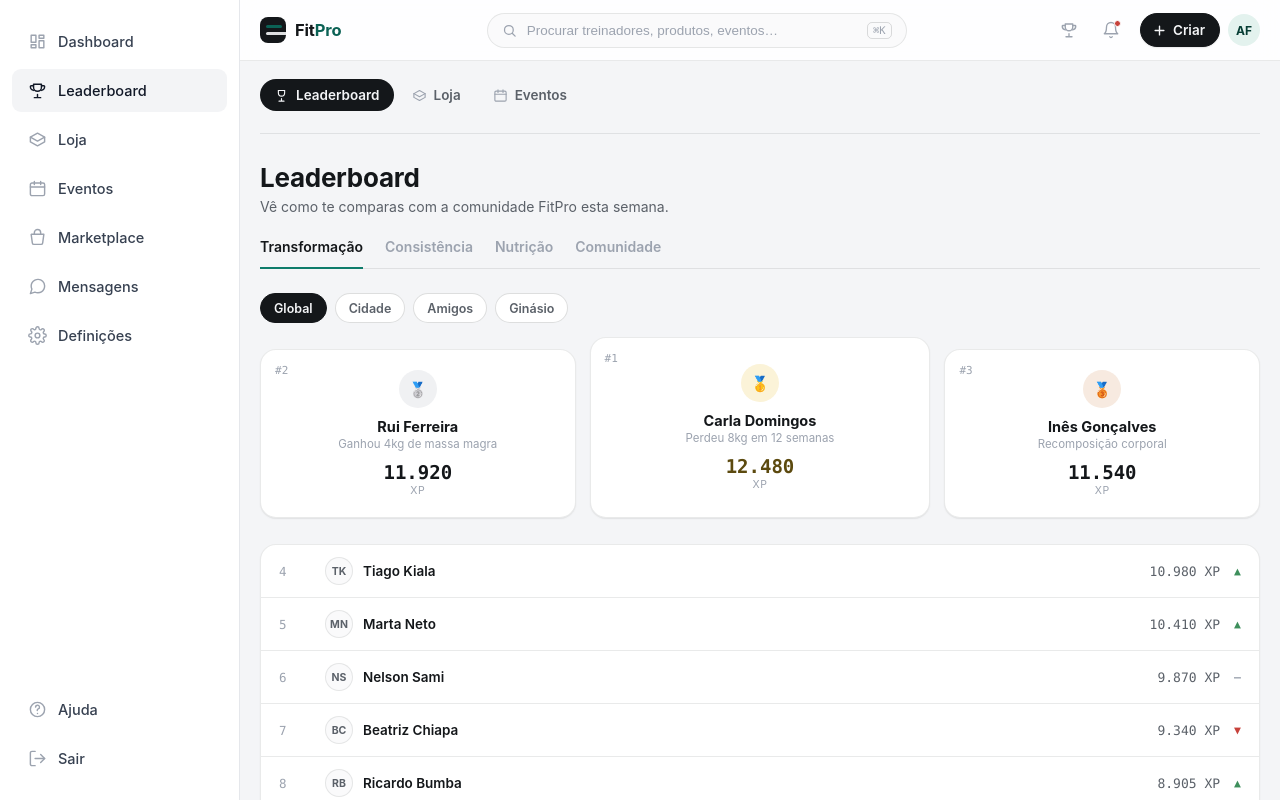
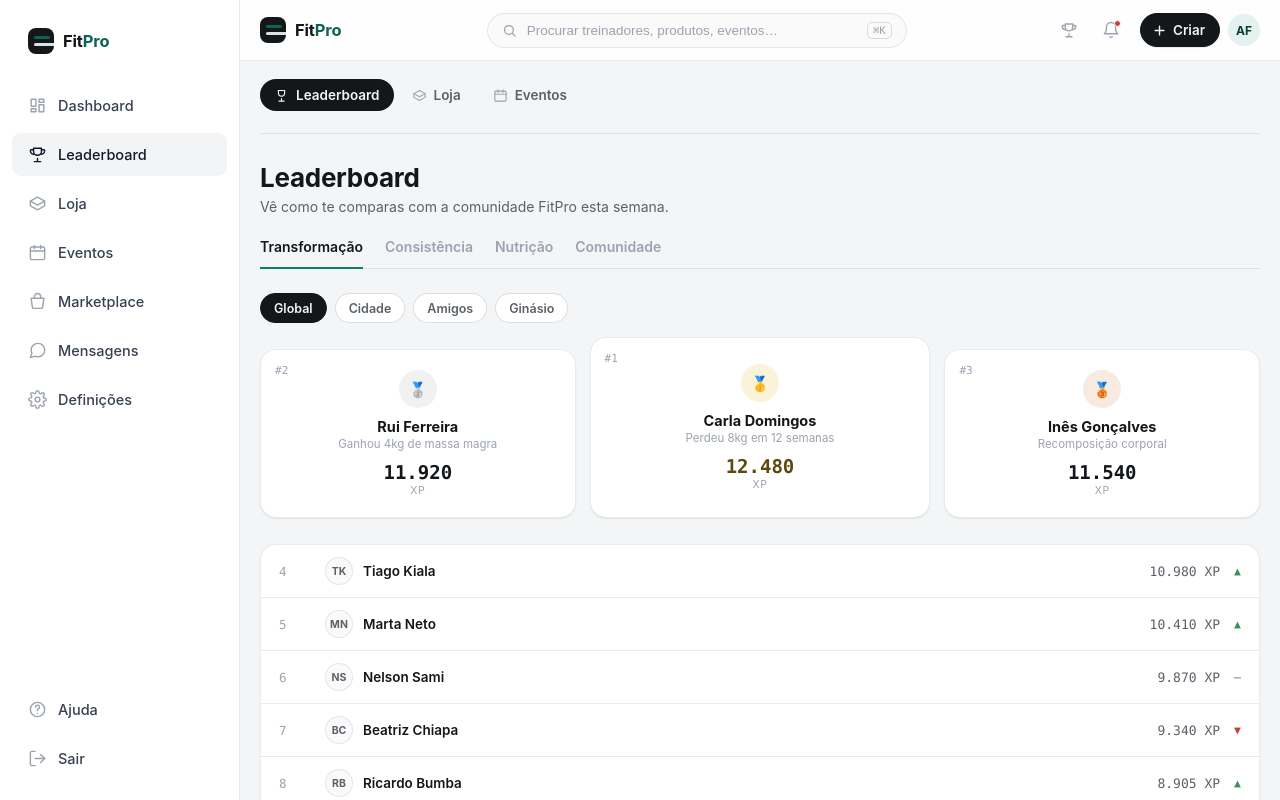
Before and after one commit to walterjoao/fitfit, a Next.js app: page / in a window 1280 px wide. Shown: the top 800 px of the page. Built offline with nearby package versions, Linux system fonts and the light colour scheme.

Commit message:
Add clickable FitPro logo above Dashboard in sidebar

```diff
--- a/src/app/globals.css
+++ b/src/app/globals.css
@@ -379,6 +379,17 @@ a{color:inherit;text-decoration:none;}
   padding:20px 12px;font-family:var(--font-body);
 }
 .app-sidebar-top,.app-sidebar-bottom{display:flex;flex-direction:column;gap:6px;}
+.sidebar-brand{
+  display:flex;align-items:center;gap:9px;padding:8px 16px;margin-bottom:16px;
+  border-radius:9px;transition:background .15s ease;
+}
+.sidebar-brand:hover{background:var(--sidebar-hover-bg);}
+.sidebar-brand-mark{width:26px;height:26px;border-radius:8px;background:var(--ink);position:relative;overflow:hidden;flex:none;}
+.sidebar-brand-mark::before,.sidebar-brand-mark::after{content:"";position:absolute;left:6px;right:6px;height:3px;border-radius:2px;background:var(--accent-strong);}
+.sidebar-brand-mark::before{top:8px;width:60%;}
+.sidebar-brand-mark::after{bottom:8px;width:100%;background:var(--paper);opacity:.9;}
+.sidebar-brand-word{font-family:var(--font-display);font-weight:700;font-size:16.5px;letter-spacing:-.01em;color:var(--text);}
+.sidebar-brand-word b{color:var(--accent-strong);font-weight:700;}
 .sidebar-item{
   display:flex;align-items:center;gap:11px;padding:12px 16px;border-radius:9px;
   color:var(--sidebar-text);font-size:14.5px;font-weight:500;white-space:nowrap;
--- a/src/components/Sidebar.tsx
+++ b/src/components/Sidebar.tsx
@@ -95,6 +95,13 @@ export default function Sidebar({ active }: { active: SidebarItem }) {
   return (
     <nav className="app-sidebar" aria-label="Navegação principal">
       <div className="app-sidebar-top">
+        <Link href="/" className="sidebar-brand" aria-label="FitPro">
+          <span className="sidebar-brand-mark" />
+          <span className="sidebar-brand-word">
+            Fit<b>Pro</b>
+          </span>
+        </Link>
+
         {items.map((item) => (
           <Link
             key={item.key}
```
